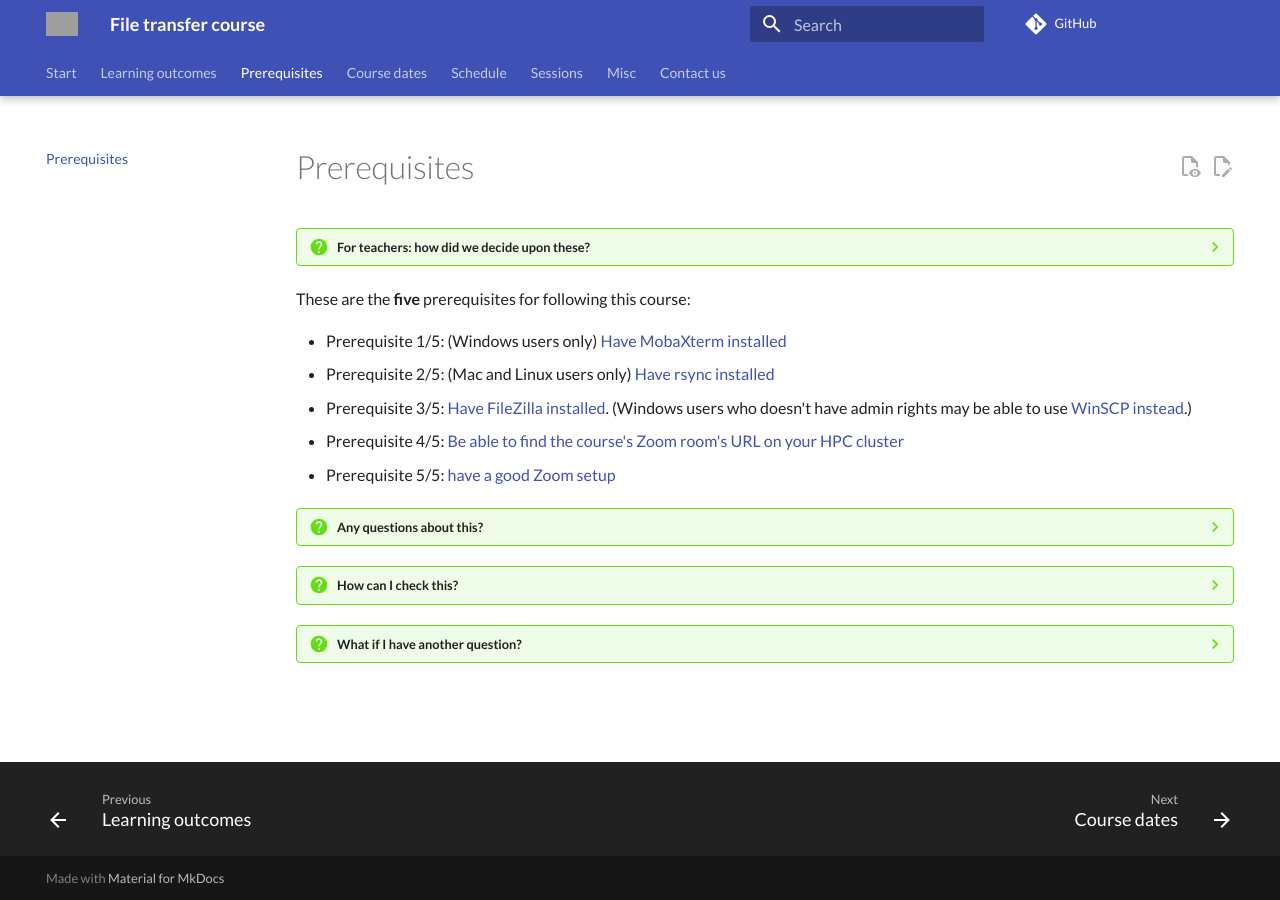
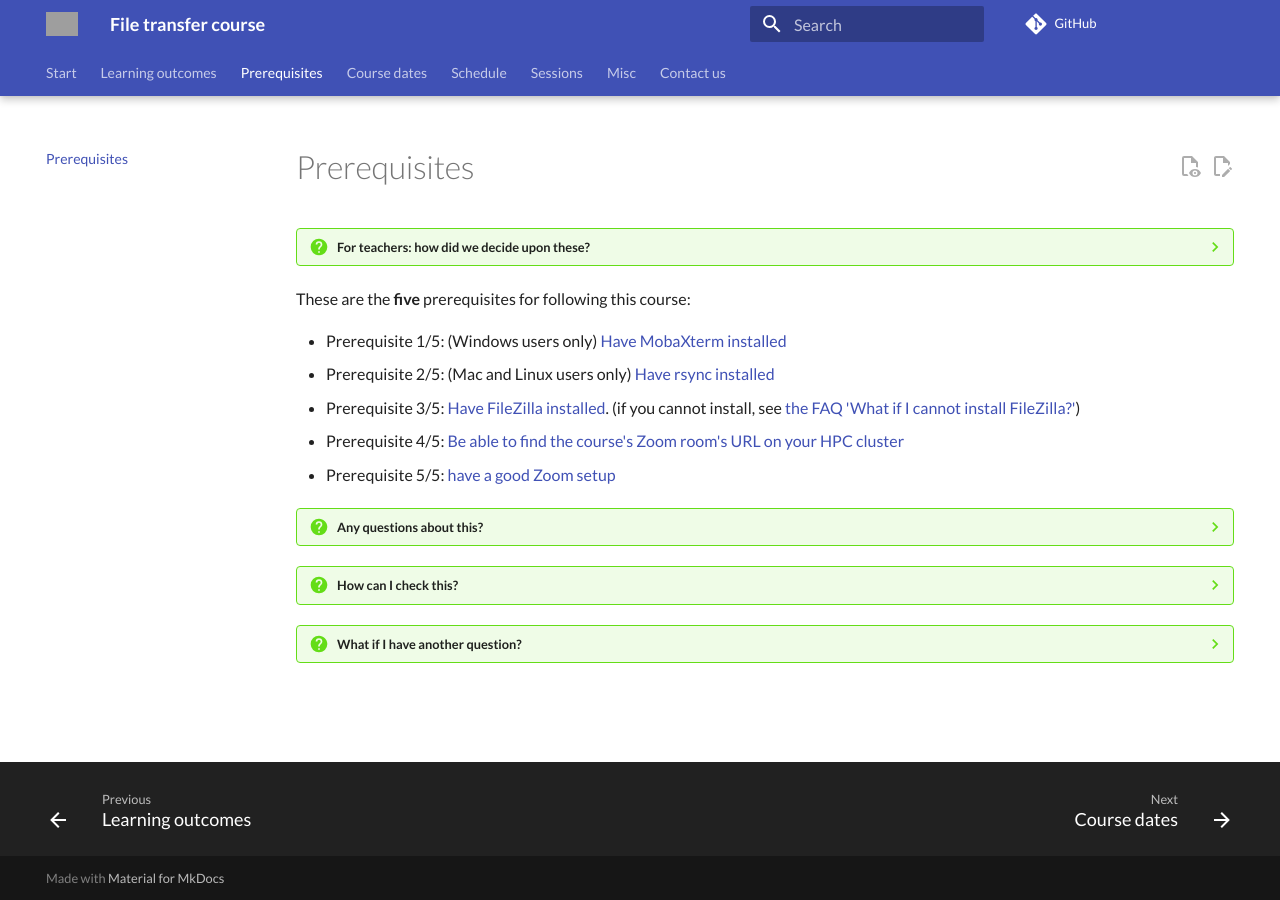
Before and after one commit to UPPMAX/naiss_file_transfer_course, an MkDocs documentation site: the page built from docs/prereqs/README.md, in a window 1280 px wide. Built offline with MkDocs 1.6.1 and Material for MkDocs 9.7.7, drawn with Linux system fonts in a browser that asks for light colours; comment, search, counter and statistics services are not loaded; grey boxes are pictures that could not be loaded.

Commit message:
Take into account: not all tools can be installed

```diff
--- a/docs/prereqs/README.md
+++ b/docs/prereqs/README.md
@@ -21,7 +21,8 @@ These are the **five** prerequisites for following this course:
   [Have rsync installed](../faq/README.md#how-to-install-rsync)
 - Prerequisite 3/5:
   [Have FileZilla installed](../faq/README.md#how-to-install-filezilla).
-  (Windows users who doesn't have admin rights may be able to use [WinSCP instead](../faq/README.md#how-to-install-winscp).)
+  (if you cannot install,
+  see [the FAQ 'What if I cannot install FileZilla?'](../faq/#what-if-i-cannot-install-filezilla))
 - Prerequisite 4/5: [Be able to find the course's Zoom room's URL
   on your HPC cluster](../faq/README.md#how-to-find-the-courses-zoom-room)
 - Prerequisite 5/5:
```
